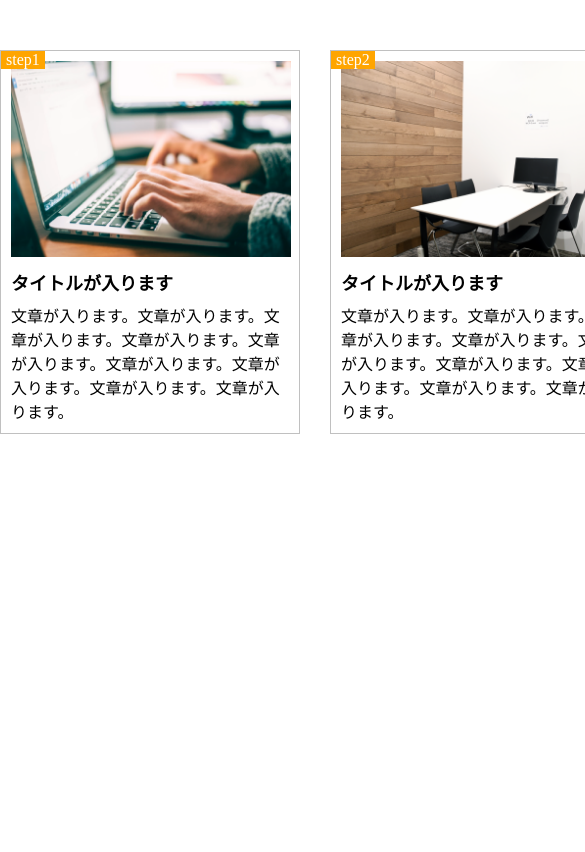
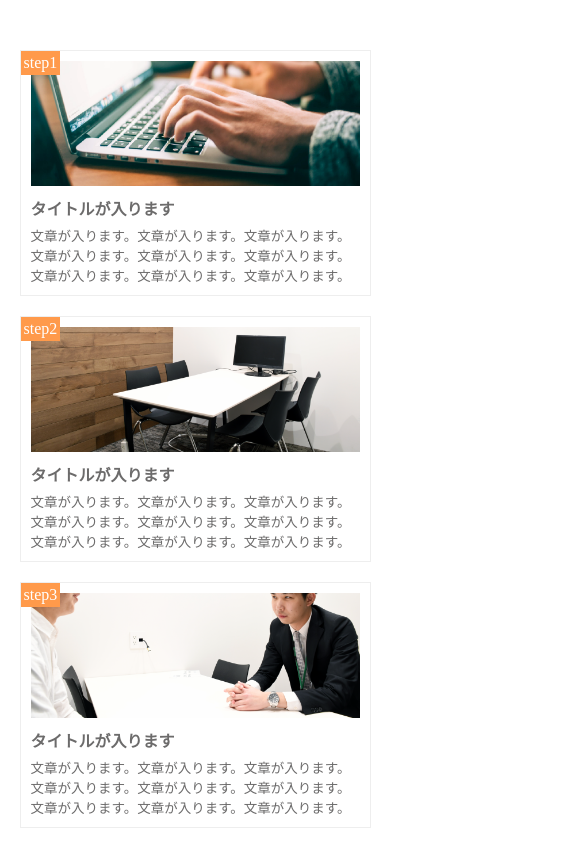
Before and after one commit to MorijunHack/DMM-HTMLpractice, a plain HTML site: page index.html in a window 390 px wide. Shown: the top 852 px of the page, 585 px wide, since content can reach past the window. Drawn offline with Linux system fonts and the light colour scheme.

Commit message:
[Finish]1-9(submit responsive practice)

```diff
--- a/index.html
+++ b/index.html
@@ -1,33 +1,34 @@
 <!DOCTYPE html>
 <html lang="ja">
 <head>
-	<link rel="stylesheet" href="styles.css">
-	<title>第8章</title>
+  <meta charset="utf8">
+  <meta name="viewport" content="width=device-width, initial-scale=1.0">
+  <title>第9章-課題</title>
+  <link rel="stylesheet" href="https://maxcdn.bootstrapcdn.com/font-awesome/4.7.0/css/font-awesome.min.css">
+  <link rel="stylesheet" href="styles.css" >
 </head>
 <body>
-	<div class="container">
+  <main class="clearfix">
+    <div class="step-box">
+      <div class="step-img1"></div>
+      <span class="step-num">step1</span>
+      <h3 class="title">タイトルが入ります</h3>
+      <p class="text">文章が入ります。文章が入ります。文章が入ります。文章が入ります。文章が入ります。文章が入ります。文章が入ります。文章が入ります。文章が入ります。</p>
+    </div>
 
-		<div class="content">
-			<span class="step">step1</span>
-			<img src="img/flow01.png">
-			<h1>タイトルが入ります</h1>
-			<p>文章が入ります。文章が入ります。文章が入ります。文章が入ります。文章が入ります。文章が入ります。文章が入ります。文章が入ります。文章が入ります。</p>
-		</div>
+    <div class="step-box">
+      <div class="step-img2"></div>
+      <span class="step-num">step2</span>
+      <h3 class="title">タイトルが入ります</h3>
+      <p class="text">文章が入ります。文章が入ります。文章が入ります。文章が入ります。文章が入ります。文章が入ります。文章が入ります。文章が入ります。文章が入ります。</p>
+    </div>
 
-		<div class="content">
-			<span class="step">step2</span>
-			<img src="img/flow02.png">
-			<h1>タイトルが入ります</h1>
-			<p>文章が入ります。文章が入ります。文章が入ります。文章が入ります。文章が入ります。文章が入ります。文章が入ります。文章が入ります。文章が入ります。</p>
-		</div>
-
-		<div class="content">
-			<span class="step">step3</span>
-			<img src="img/flow03.png">
-			<h1>タイトルが入ります</h1>
-			<p>文章が入ります。文章が入ります。文章が入ります。文章が入ります。文章が入ります。文章が入ります。文章が入ります。文章が入ります。文章が入ります。</p>
-		</div>
-
-	</div>
+    <div class="step-box">
+      <div class="step-img3"></div>
+      <span class="step-num">step3</span>
+      <h3 class="title">タイトルが入ります</h3>
+      <p class="text">文章が入ります。文章が入ります。文章が入ります。文章が入ります。文章が入ります。文章が入ります。文章が入ります。文章が入ります。文章が入ります。</p>
+    </div>
+  </main>
 </body>
 </html>
--- a/styles.css
+++ b/styles.css
@@ -1,46 +1,135 @@
-/*リセットCSS*/
-
 * {
   margin: 0;
   padding: 0;
   box-sizing: border-box;
 }
 
-/*main*/
-
-.container {
-	width: 960px;
-	padding: 50px 0;
-	margin: 0 auto;
+.clearfix::after {
+  content: "";
+  display: block;
+  clear: both;
 }
 
-.content {
-	position: relative;
-	width: 300px;
-	padding: 10px;
-	border: 1px solid #c0c0c0;
-	float: left;
+main{
+  width: 960px;
+  margin: 50px auto;
 }
 
-.content:nth-child(2) {
-	margin: 0 30px;
+.step-box{
+  float: left;
+  width: 300px;
+  margin-right: 30px;
+  padding: 10px;
+  position: relative;
+  border: 1px solid #eee;
 }
 
-.step {
+.step-box:last-child{
+  margin-right: 0;
+}
+
+.step-img1{
+  height: 150px;
+  background-image: url(img/flow01.png);
+  background-size: cover;
+  background-position: bottom;
+}
+
+.step-img2{
+  height: 150px;
+  background-image: url(img/flow02.png);
+  background-size: cover;
+  background-position: bottom;
+}
+
+.step-img3{
+  height: 150px;
+  background-image: url(img/flow03.png);
+  background-size: cover;
+  background-position: bottom;
+}
+
+.step-num{
   position: absolute;
   top: 0;
   left: 0;
-	display: inline-block;
-	background: orange;
-	color: white;
-	padding: 0 5px;
+  background-color: #FF9A4B;
+  color: #fff;
+  padding: 3px;
 }
 
-.content img {
-	width: 280px;
+.title{
+  margin: 15px 0 5px;
 }
 
-.content h1 {
-	font-size: 18px;
-	padding: 8px 0;
+
+/*メディアクエリ（タブレット）*/
+@media screen and (max-width:768px) {
+
+  * {
+    color: #6c6b6b;
   }
+
+  main {
+    width: 90%;
+  }
+
+  .step-box {
+    float: none;
+    width: 100%;
+    margin-right: 0;
+    margin-bottom: 20px;
+  }
+
+  .step-box:last-child {
+    margin-bottom: 0;
+  }
+
+}
+
+/*メディアクエリ（スマホ）*/
+
+@media screen and (max-width:425px) {
+
+  * {
+    color: #6c6b6b;
+  }
+
+  main {
+    width: 90%;
+  }
+
+  .step-box {
+    float: none;
+    width: 100%;
+    margin-right: 0;
+    margin-bottom: 20px;
+  }
+
+  .step-box:last-child {
+    margin-bottom: 0;
+  }
+
+    .step-img1 {
+    height: 125px;
+  }
+
+  .step-img2 {
+    height: 125px;
+  }
+
+  .step-img3 {
+    height: 125px;
+  }
+
+  .title{
+    margin: 10px 0 5px;
+    font-size: 16px;
+  }
+
+  .text {
+    font-size: 13.5px;
+  }
+
+
+}
```
Lines whose indentation alone changed are shown as unchanged.
